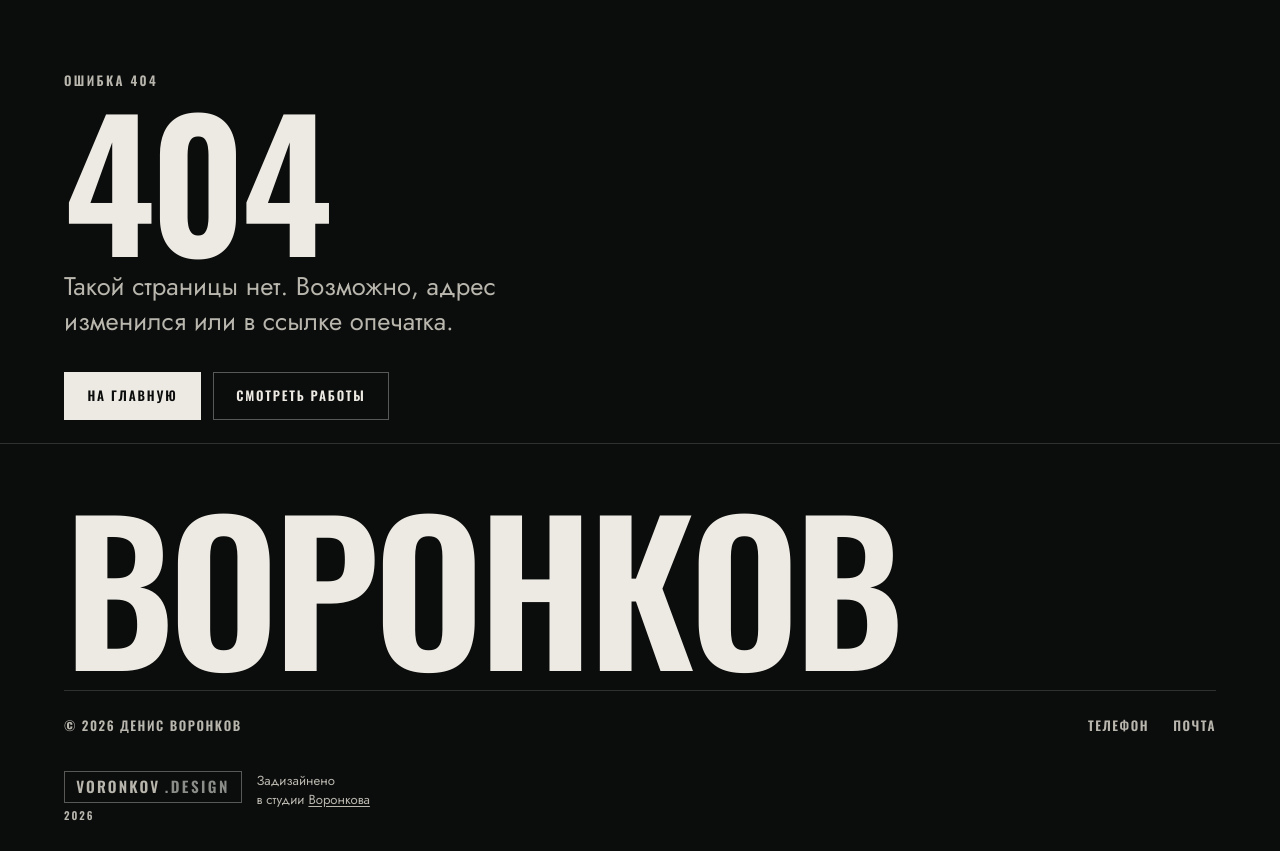
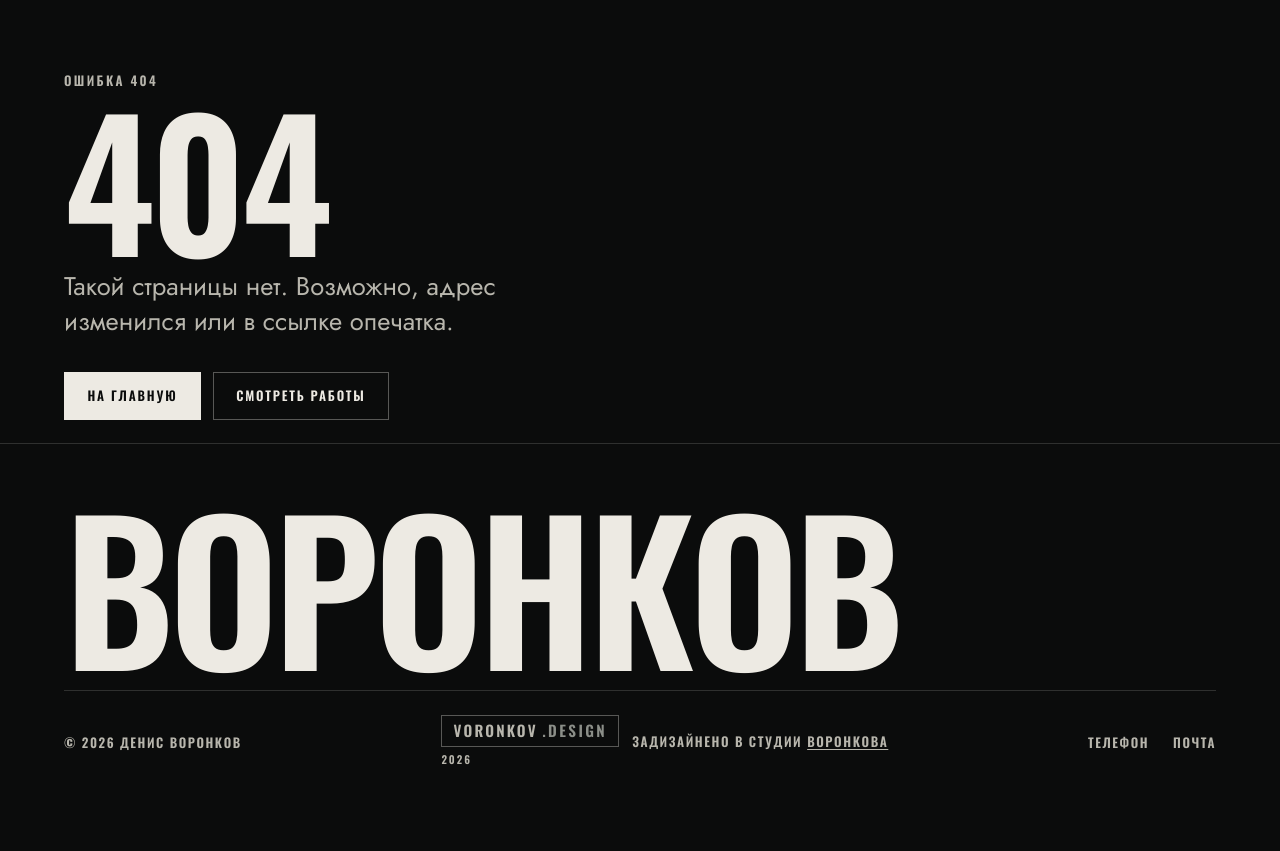
Before and after one commit to askuyr/askuyr.github.io, a plain HTML site: page 404.html in a window 1280 px wide. Shown: the part 67-918 px from the top of the page. After the commit the page ends 860 px from the top, so only its background shows below. Drawn offline with Linux system fonts and the light colour scheme.

Commit message:
fix(brand): блок подписи встроен в нижний блок с данными
Убран отдельный виджет под подвалом; подпись стоит в строке данных каждого сайта.

```diff
--- a/404.html
+++ b/404.html
@@ -57,18 +57,18 @@
     <p class="foot__name" aria-hidden="true">Воронков</p>
     <div class="foot__rows">
       <span>© <span id="year">2026</span> Денис Воронков</span>
+      <div class="vd-stamp">
+        <a class="vd-stamp__mark" href="https://voronkov-design.ru/" target="_blank" rel="noopener">
+          <span class="vd-stamp__box">VORONKOV<i>.DESIGN</i></span>
+          <span class="vd-stamp__year">2026</span>
+        </a>
+        <p class="vd-stamp__note" style="max-width:none">Задизайнено в студии <a href="https://voronkov-design.ru/" target="_blank" rel="noopener">Воронкова</a></p>
+      </div>
       <div class="foot__docs">
         <a href="tel:+79112686601">Телефон</a>
         <a href="mailto:denisvoronkov486@gmail.com">Почта</a>
       </div>
     </div>
-<div class="vd-stamp">
-  <a class="vd-stamp__mark" href="https://voronkov-design.ru/" target="_blank" rel="noopener">
-    <span class="vd-stamp__box">VORONKOV<i>.DESIGN</i></span>
-    <span class="vd-stamp__year">2026</span>
-  </a>
-  <p class="vd-stamp__note">Задизайнено<br>в студии <a href="https://voronkov-design.ru/" target="_blank" rel="noopener">Воронкова</a></p>
-</div>
   </div>
 </footer>
 
--- a/assets/css/style.css
+++ b/assets/css/style.css
@@ -523,6 +523,8 @@ h3 {
 .foot__rows {
   display: flex;
   flex-wrap: wrap;
+  align-items: center;
+  align-items: center;
   gap: 0.75rem 2rem;
   align-items: center;
   justify-content: space-between;
@@ -824,10 +826,8 @@ h2 + p, h2 + div, h2 + ul, h2 + ol { margin-top: 0; }
 
 .vd-stamp {
   display: flex;
-  align-items: flex-start;
-  gap: 0.9rem;
-  margin-top: 2.25rem;
-  padding-bottom: 2px;
+  align-items: center;
+  gap: 0.8rem;
   color: var(--on-dark-soft);
 }
 .vd-stamp__mark {
```
Also changed, not shown: about.html (+7 -7 lines), branding.html (+7 -7 lines), contacts.html (+7 -7 lines), index.html (+7 -7 lines), kit.html (+7 -7 lines), works.html (+7 -7 lines).
